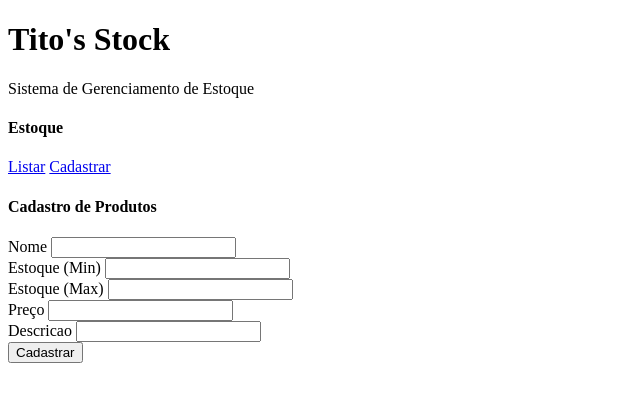
After one commit to oliverleomendes/django-I, a Django app: page /estoque/cadastro in a window 1280 px wide. The commit adds this page. Shown: the top 402 px of the page, without its empty margins (0-640 px from the left). Run offline with Django 5.2, Linux system fonts and the light colour scheme; some libraries are stand-ins or nearby versions.

Commit message:
Add estoque (views/urls/models)

```diff
--- a/cliente/models.py
+++ b/cliente/models.py
@@ -1,9 +1,10 @@
 from django.db import models
+from datetime import datetime
 
 class Clientes(models.Model):
     primeiro_nome = models.CharField(max_length=50)
     sobrenome = models.CharField(max_length=50)
     email = models.CharField(max_length=100)
     status = models.IntegerField()
-    created_at = models.DateTimeField()
-    updated_at = models.DateTimeField()
+    created_at = models.DateTimeField(default=datetime.now)
+    updated_at = models.DateTimeField(default=datetime.now, blank=True)
--- a/cliente/urls.py
+++ b/cliente/urls.py
@@ -3,6 +3,7 @@ from django.urls import path
 from . import views
 
 urlpatterns = [
-    path('', views.index, name='indexClientes'),
-    path('cadastro', views.cadastro, name='cadastroClientes'),
+    path('', views.index, name='index_cliente'),
+    path('cadastro', views.cadastro, name='cadastro_cliente'),
+    path('criar/cliente', views.criar, name='criar_cliente')
 ]
--- a/estoque/models.py
+++ b/estoque/models.py
@@ -1,4 +1,5 @@
 from django.db import models
+from datetime import datetime
 
 class Estoque(models.Model):
     nome_produto = models.CharField(max_length=100)
@@ -6,5 +7,5 @@ class Estoque(models.Model):
     preco = models.FloatField()
     max_estoque = models.IntegerField()
     min_estoque = models.IntegerField()
-    created_at = models.DateTimeField()
-    updated_at = models.DateTimeField()
+    created_at = models.DateTimeField(default=datetime.now)
+    updated_at = models.DateTimeField(default=datetime.now, blank=True)
--- /dev/null
+++ b/estoque/templates/cadastroEstoque.html
@@ -0,0 +1,36 @@
+{% extends "masterEstoque.html" %}
+
+{% block content %}
+    <h4>Cadastro de Produtos</h4>
+
+    <form action="{% url 'criar_produto' %}" method="post">
+        {% csrf_token %}
+        <div class="row">
+            <div class="col-md-3">
+                <label for="nome">Nome</label>
+                <input type="text" name="nome" class="form-control">
+            </div>
+            <div class="col-md-3">
+                <label for="min_estoque">Estoque (Min)</label>
+                <input type="text" name="min_estoque" class="form-control">
+            </div>
+            <div class="col-md-3">
+                <label for="max_estoque">Estoque (Max)</label>
+                <input type="text" name="max_estoque" class="form-control">
+            </div>
+            <div class="col-md-2">
+                <label for="preco">Preço</label>
+                <input type="number" name="preco">
+            </div>
+        </div>
+        <div class="row">
+            <div class="col-md-3">
+                <label for="descricao">Descricao</label>
+                <input type="text" name="descricao">
+            </div>
+        </div>
+        <div class="d-flex justify-content-end">
+            <button class="btn btn-success">Cadastrar</button>
+        </div>
+    </form>
+{% endblock  %}
--- a/estoque/templates/master.html
+++ b/estoque/templates/masterEstoque.html
@@ -4,16 +4,18 @@
     <meta charset="UTF-8">
     <meta name="viewport" content="width=device-width, initial-scale=1.0">
     <title>Tito's Stock</title>
-    {% load bootstrap5 %}
+    <!-- {% load bootstrap5 %}
     {% bootstrap_css %}
-    {% bootstrap_javascript %}
+    {% bootstrap_javascript %} -->
 </head>
 <body>
     <h1>Tito's Stock</h1>
     <p>Sistema de Gerenciamento de Estoque</p>
 
-    <a href="{% url 'indexEstoque' %}">Estoque</a>
-    <a href="{% url 'indexClientes' %}">Clientes</a>
+    <h4>Estoque</h4>
+
+    <a href="{% url 'index_estoque' %}">Listar</a>
+    <a href="{% url 'cadastro_estoque' %}">Cadastrar</a>
 
     {% block content %}
     {% endblock %}
--- a/estoque/urls.py
+++ b/estoque/urls.py
@@ -1,7 +1,8 @@
 from django.urls import path
-
 from . import views
 
 urlpatterns = [
-    path('', views.index, name='indexEstoque'),
+    path('', views.indexEstoque, name='index_estoque'),
+    path('cadastro', views.cadastroEstoque, name='cadastro_estoque'),
+    path('criar/produto', views.criarProduto, name='criar_produto'),
 ]
--- a/estoque/views.py
+++ b/estoque/views.py
@@ -1,4 +1,19 @@
-from django.shortcuts import render
+from django.shortcuts import render, redirect
+from .models import Estoque
 
-def index(request):
-    return render(request, 'index.html')
+def indexEstoque(request):
+    lista_estoque = Estoque.objects.all()
+    return render(request, 'listaEstoque.html', {'lista': lista_estoque})
+
+def cadastroEstoque(request):
+    return render(request, 'cadastroEstoque.html')
+
+def criarProduto(request):
+    nome_produto = request.POST['nome']
+    descricao = request.POST['descricao']
+    preco = request.POST['preco']
+    min_estoque = request.POST['min_estoque']
+    max_estoque = request.POST['max_estoque']
+    produto = Estoque.objects.create(nome_produto=nome_produto, descricao=descricao, preco=preco, min_estoque=min_estoque, max_estoque=max_estoque)
+    produto.save()
+    return redirect('index_estoque')
--- a/setup/settings.py
+++ b/setup/settings.py
@@ -39,6 +39,7 @@ INSTALLED_APPS = [
     'django.contrib.messages',
     'django.contrib.staticfiles',
     'cliente',
+    'estoque',
     'bootstrap5'
 ]
 
--- a/setup/urls.py
+++ b/setup/urls.py
@@ -3,6 +3,6 @@ from django.urls import path, include
 
 urlpatterns = [
     path('admin/', admin.site.urls),
-    path('clientes/',include('cliente.urls')),
-    path('estoque/',include('estoque.urls')),
+    path('clientes/', include('cliente.urls')),
+    path('estoque/', include('estoque.urls'))
 ]
```
Also changed, not shown: cliente/templates/cadastro.html (+21 -0 lines), cliente/templates/master.html (+4 -4 lines), cliente/views.py (+11 -1 lines), estoque/templates/listaEstoque.html (added, +42 -0 lines), cliente/migrations/0002_alter_clientes_created_at_alter_clientes_updated_at.py (added), db.sqlite3, estoque/migrations/0001_initial.py (added), estoque/migrations/0002_alter_estoque_created_at_alter_estoque_updated_at.py (added), 1 other file.
